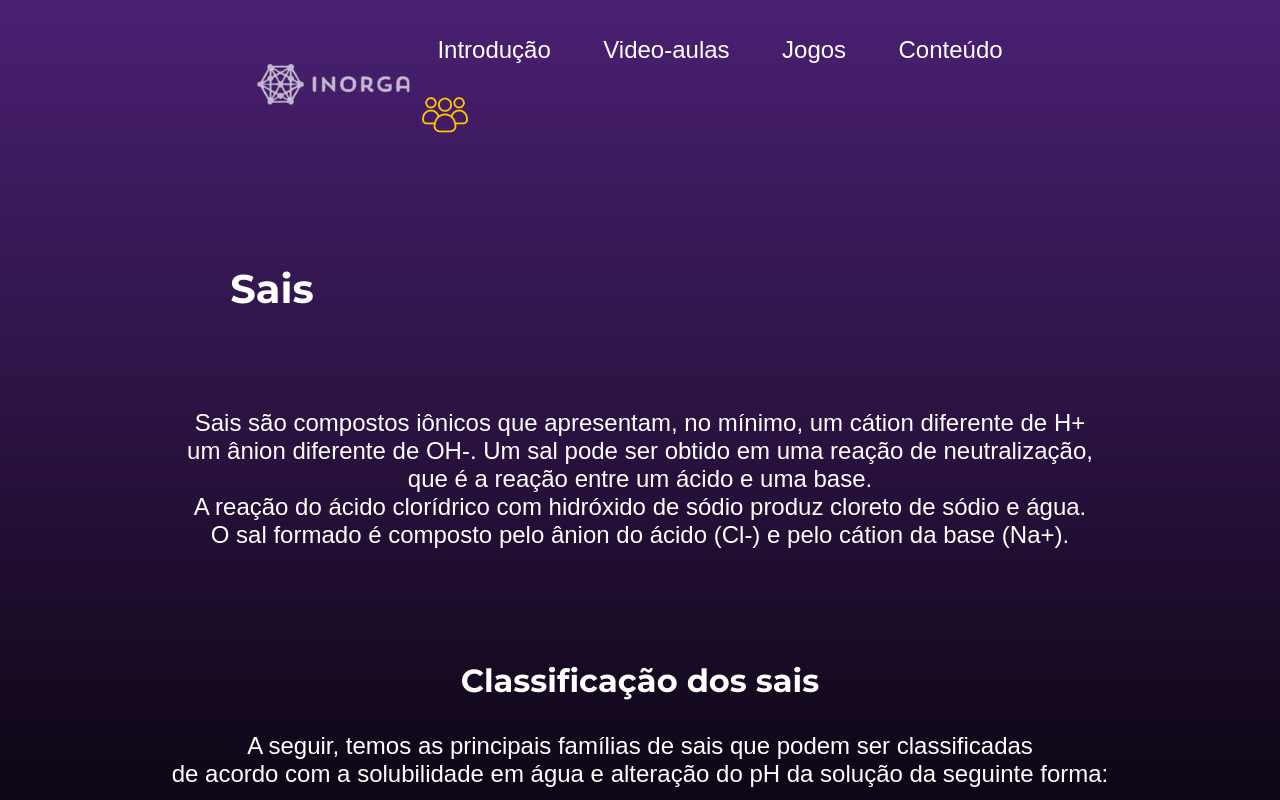
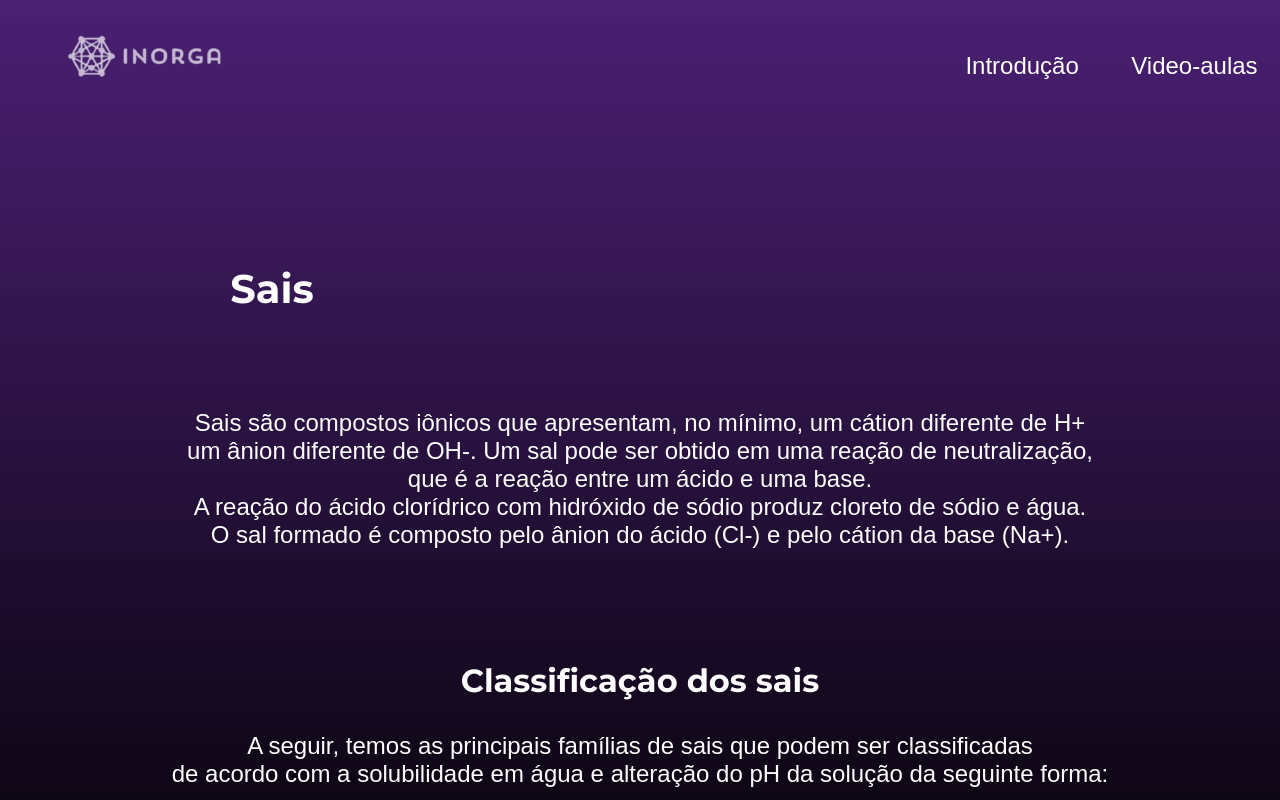
Before and after one commit to Geovannaoliveiracosta12a/EDUTEC2025, a plain HTML site: page sais.html in a window 1280 px wide. Shown: the top 800 px of the page. Drawn offline with Linux system fonts and the light colour scheme.

Commit message:
Organização da navegação de Sais

```diff
--- a/sais.css
+++ b/sais.css
@@ -32,31 +32,32 @@ header {
 }
 
 .logo {
-  margin-right: auto; /* força a logo a colar no canto esquerdo */
+  position: absolute;
+  top: 1rem;
+  left: 4rem;
 }
 
 .logo img {
-  width: 10rem;   /* tamanho fixo */
+  width: 10rem;
   height: auto;
-  display: block;
-}
-.about {
-  margin-right: auto; /* joga pro canto direito */
-  display: flex;
-  align-items: center;
+  right: 40rem;
+
 }
 
 .about-img {
-  width: 4rem; /* tamanho fixo do ícone */
+  position: relative;  /* para left funcionar */
+  left: 59rem;
+  width: 4rem;
   height: auto;
   transition: transform 0.3s ease, box-shadow 0.3s ease;
+  top: -3em;
+
 }
 
 .about-img:hover {
   transform: scale(1.1);
   cursor: pointer;
 }
-
 
 ul{
     list-style-type: none;
@@ -65,6 +66,8 @@ ul{
 ul li{
     display: inline-block;
     position: relative;
+    left: 38rem;
+    top: 1rem;
 }
 
 ul li a{
@@ -80,6 +83,7 @@ ul li a{
 ul li ul.dropdown li{
     display: block;
     background: var(--highlight-purple-opacity);
+
 }
 
 ul li ul.dropdown{
@@ -87,11 +91,13 @@ ul li ul.dropdown{
     position: absolute;
     z-index: 999;
     display: none;
+
 }
 
 ul li a:hover{
-    color: var(--yellow);
+    color: #FEC800;
     transition: .3s;
+
 }
 
 ul li:hover ul.dropdown{
```
